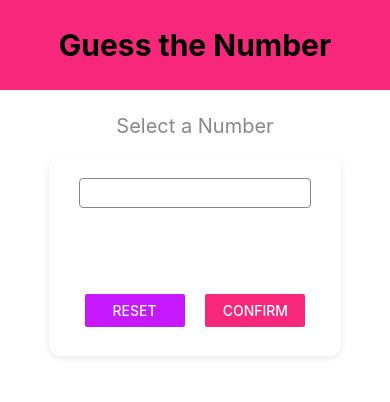
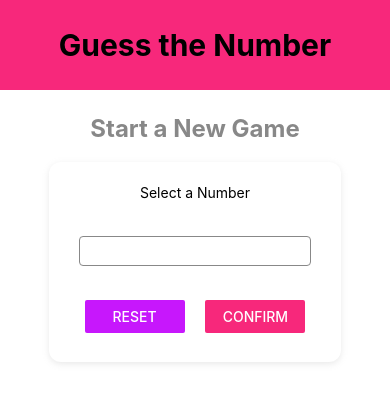
Before and after one commit to ghigbie/NumberGuessingGame, a React Native app: screen / in a window 390 px wide. Shown: the top 402 px of the page. Built offline with nearby package versions, Linux system fonts and the light colour scheme.

Commit message:
Adjust styles

```diff
--- a/screens/StartGameScreen.js
+++ b/screens/StartGameScreen.js
@@ -29,8 +29,9 @@ const StartGameScreen = ({}) => {
         Keyboard.dismiss();
       }}>
       <View style={styles.container}>
-        <Text style={styles.title}>Select a Number</Text>
+        <Text style={styles.title}>Start a New Game</Text>
         <Card style={styles.inputContainer}>
+          <Text style={styles.itle}>Select a Number</Text>
           <Input
             style={styles.input}
             blurOnSubmit
@@ -76,7 +77,14 @@ const styles = StyleSheet.create({
     justifyContent: 'flex-start',
   },
   title: {
-    color: '#888',
+    color: Colors.softGrey,
+    fontSize: 24,
+    marginVertical: 12,
+    height: 36,
+    fontWeight: '700',
+  },
+  cardTitle: {
+    color: Colors.softGrey,
     fontSize: 20,
     marginVertical: 12,
     height: 30,
```
